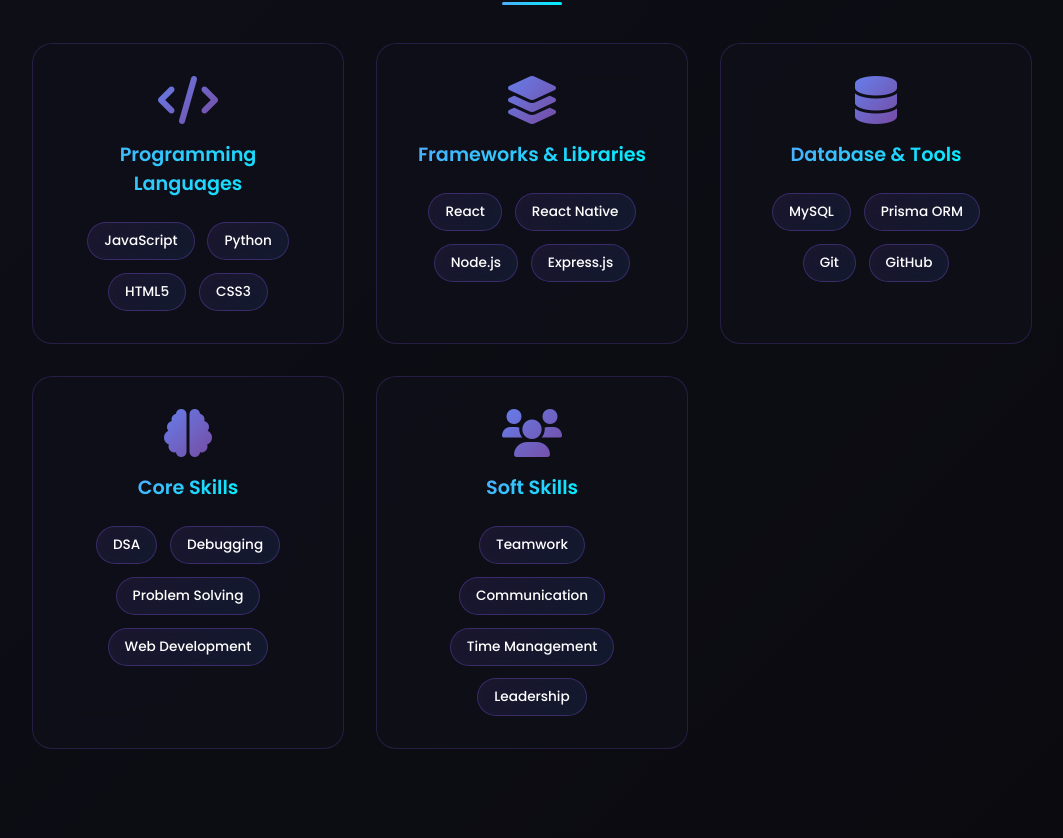
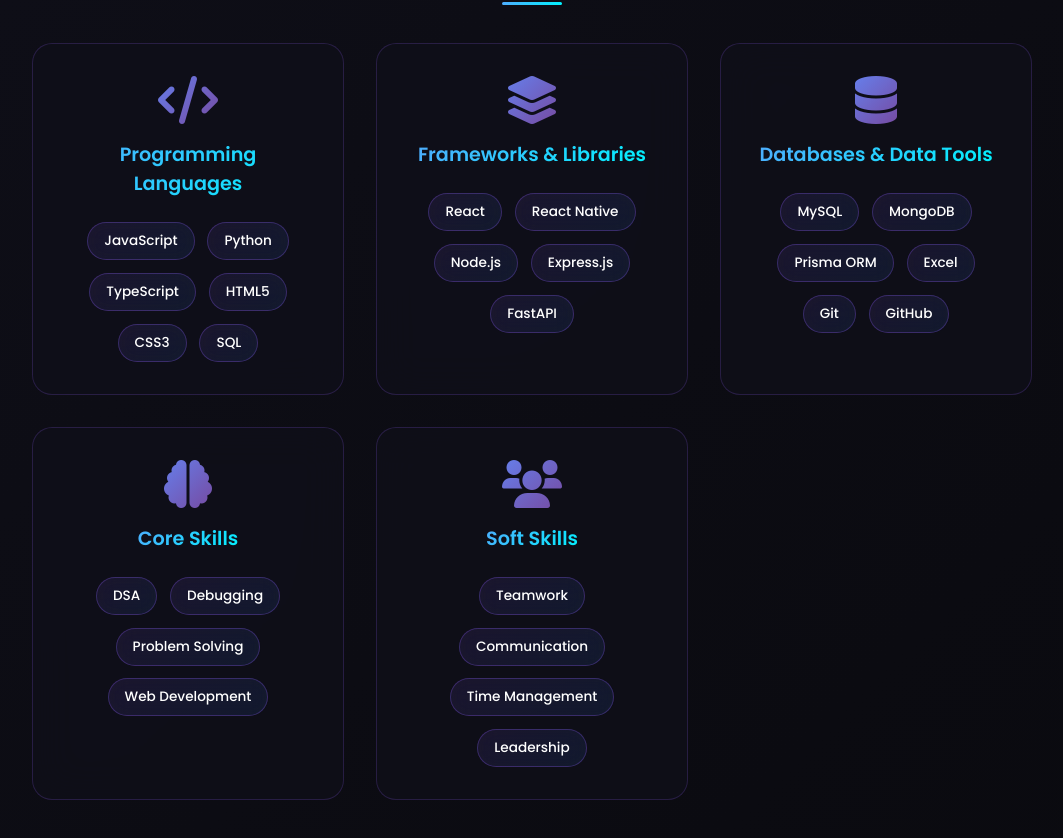
Before and after one commit to yashlahase/Portfolio, a React (Vite) app: page / in a window 1280 px wide. Shown: the part 2578-3416 px from the top of the page, without its empty margins (108-1171 px from the left). Built offline with nearby package versions, Linux system fonts and the light colour scheme.

Commit message:
feat(skills): add missing programming languages and database tools

```diff
--- a/src/components/Skills.jsx
+++ b/src/components/Skills.jsx
@@ -5,17 +5,17 @@
     {
       title: "Programming Languages",
       icon: "fas fa-code",
-      skills: ["JavaScript", "Python", "HTML5", "CSS3"]
+      skills: ["JavaScript", "Python", "TypeScript", "HTML5", "CSS3", "SQL"]
     },
     {
       title: "Frameworks & Libraries",
       icon: "fas fa-layer-group",
-      skills: ["React", "React Native", "Node.js", "Express.js"]
+      skills: ["React", "React Native", "Node.js", "Express.js", "FastAPI"]
     },
     {
-      title: "Database & Tools",
+      title: "Databases & Data Tools",
       icon: "fas fa-database",
-      skills: ["MySQL", "Prisma ORM", "Git", "GitHub"]
+      skills: ["MySQL", "MongoDB", "Prisma ORM", "Excel", "Git", "GitHub"]
     },
     {
       title: "Core Skills",
```
